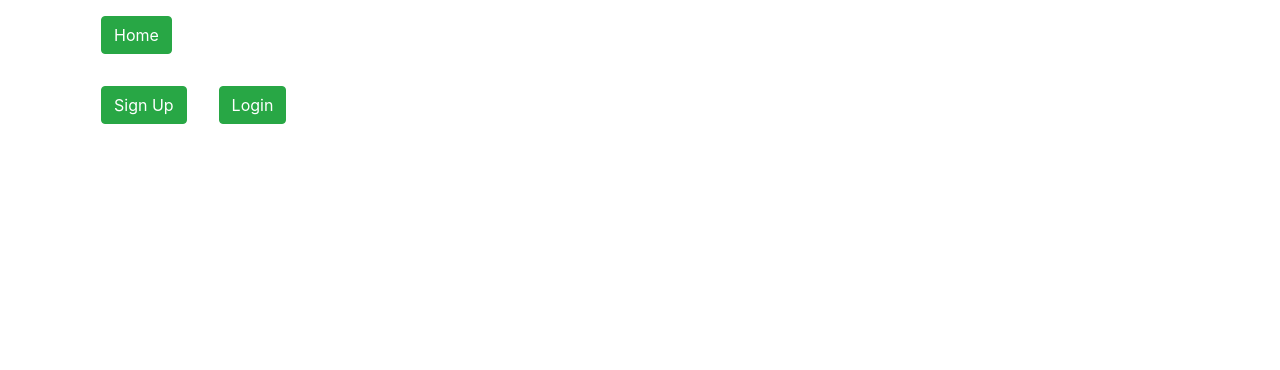
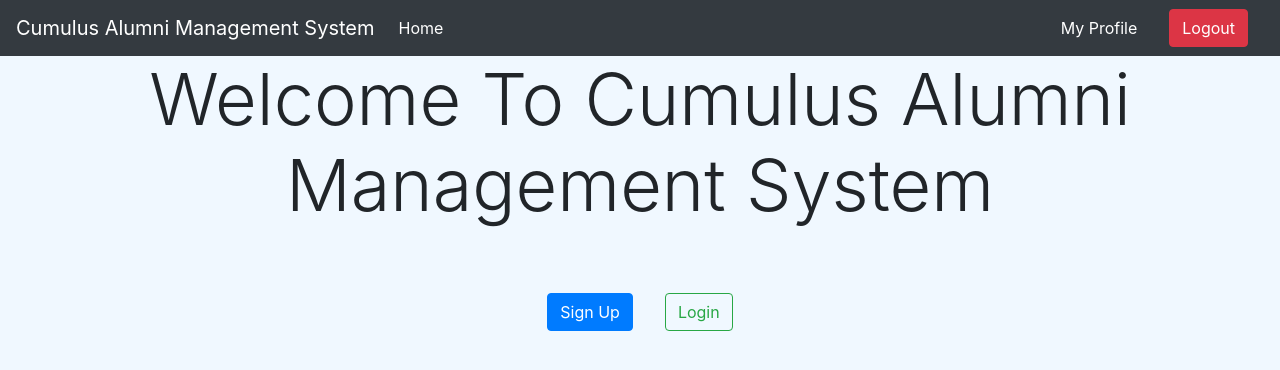
Before and after one commit to testinggrounds221/alumni-mgmnt-mern, a React (Create React App) app: page / in a window 1280 px wide. Shown: the top 370 px of the page. Built offline with nearby package versions, Linux system fonts and the light colour scheme.

Commit message:
final push

```diff
--- a/src/App.js
+++ b/src/App.js
@@ -8,21 +8,20 @@ import Profile from "./views/Profile";
 import Home from "./views/Home";
 import TableView from "./views/TableView";
 import QueryView from "./views/QueryView";
+import Header from "./components/Header";
 import UnauthorizedPage from "./views/UnauthorizedPage";
 import PublicProfile from "./views/PublicProfile";
 import Peers from "./views/Peers";
 
-import { Link } from "react-router-dom";
+//import { Link } from "react-router-dom";
 import history from "./history";
 
 function App() {
   return (
-    <div className="ui container">
-      <Router history={history}>
-        <Link to="/" className="btn btn-success m-3 " role="button">
-          Home
-        </Link>
-        <div>
+    <Router history={history}>
+      <Header />
+      <div className="min-vh-100" style={{ backgroundColor: "#F0F8FF" }}>
+        <div className="ui container">
           <Switch>
             <Route path="/" exact component={Home}></Route>
             <Route path="/signup" component={SignUp} />
@@ -35,8 +34,8 @@ function App() {
             <Route path="/mypeers" component={Peers} />
           </Switch>
         </div>
-      </Router>
-    </div>
+      </div>
+    </Router>
   );
 }
 
--- a/src/api/alumni-mgmnt-backend.js
+++ b/src/api/alumni-mgmnt-backend.js
@@ -5,8 +5,5 @@ const prod = "https://alumni-mgmnt-backend.herokuapp.com";
 
 export default axios.create({
   baseURL: prod,
-  // headers: {
-  //   Authorization:
-  //     "Client-ID 2b98c1afb0aed3b3d94a1866bdc3ac013d21a0c86d236a0fee32355c331c0296",
-  //},
+
 });
--- /dev/null
+++ b/src/components/Header.js
@@ -0,0 +1,45 @@
+import React from "react";
+import { Link } from "react-router-dom";
+import history from "../history";
+class Header extends React.Component {
+  onClickLogout() {
+    localStorage.removeItem("token");
+    history.push("/login");
+  }
+  render() {
+    return (
+      <nav class="navbar navbar-expand-lg navbar-dark bg-dark">
+        <Link class="navbar-brand" to="/">
+          Cumulus Alumni Management System
+        </Link>
+
+        <div class="collapse navbar-collapse" id="navbarText">
+          <ul class="navbar-nav mr-auto">
+            <li class="nav-item active">
+              <Link to="/" className="nav-link " role="button">
+                Home
+              </Link>
+            </li>
+          </ul>
+          <span class="nav-link active text-white">
+            <Link to="/profile" role="button" className="text-white">
+              My Profile
+            </Link>
+          </span>
+          <span
+            className="btn btn-danger mx-3"
+            role="button"
+            onClick={(e) => {
+              e.preventDefault();
+              this.onClickLogout();
+            }}
+          >
+            Logout
+          </span>
+        </div>
+      </nav>
+    );
+  }
+}
+
+export default Header;
--- a/src/components/Record.js
+++ b/src/components/Record.js
@@ -28,7 +28,7 @@ export const Record = ({ onSubmit, user, ...props }) => {
         {auth && (
           <button
             type="button"
-            className="btn btn-outline-danger"
+            className="btn btn-outline-secondary"
             onClick={(e) => {
               e.preventDefault();
               setAuth(false);
--- a/src/views/Home.js
+++ b/src/views/Home.js
@@ -15,17 +15,33 @@ class Home extends React.Component {
   render() {
     return (
       <div>
-        <Link to="/signup" className="btn btn-success m-3 " role="button">
+        <h1 className="cover-heading text-center display-3">
+          Welcome To Cumulus Alumni Management System
+        </h1>
+        <div className="text-center mt-5">
+          <Link
+            to="/signup"
+            className="btn btn-primary m-3 "
+            role="button"
+          >
             Sign Up
           </Link>
           {localStorage.getItem("token") === null && (
-          <Link to="/login" className="btn btn-success m-3 " role="button">
+            <Link
+              to="/login"
+              className="btn btn-outline-success m-3 "
+              role="button"
+            >
               Login
             </Link>
           )}
           {localStorage.getItem("token") !== null && (
             <React.Fragment>
-            <Link to="/profile" className="btn btn-success m-3 " role="button">
+              <Link
+                to="/profile"
+                className="btn btn-outline-secondary m-3 "
+                role="button"
+              >
                 My Profile
               </Link>
               <button
@@ -40,6 +56,7 @@ class Home extends React.Component {
             </React.Fragment>
           )}
         </div>
+      </div>
     );
   }
 }
--- a/src/views/Peers.js
+++ b/src/views/Peers.js
@@ -23,7 +23,7 @@ class Peers extends React.Component {
         {this.state.users.map((user) => {
           return (
             <div class="col-sm-4">
-              <div className="card m-4" style={{ width: "18rem" }}>
+              <div className="card m-4 bg-dark text-white" style={{ width: "20rem" }}>
                 <div className="card-body text-center">
                   <h5 className="card-title">{user.firstName}</h5>
                   <p className="card-text">
--- a/src/views/Profile.js
+++ b/src/views/Profile.js
@@ -78,10 +78,10 @@ class Profile extends React.Component {
           <div className="h5 mt-4"></div>
 
           <hr className="my-4" />
-          <Link to={newTo} className="btn btn-success m-3" role="button">
+          <Link to={newTo} className="btn btn-outline-success m-3" role="button">
             All Students
           </Link>
-          <Link to={toQuery} className="btn btn-success m-3" role="button">
+          <Link to={toQuery} className="btn btn-outline-success m-3" role="button">
             Query Students
           </Link>
 
--- a/src/views/PublicProfile.js
+++ b/src/views/PublicProfile.js
@@ -49,16 +49,6 @@ class PublicProfile extends React.Component {
               : "Not Authenticated yet"}
           </div>
           <hr className="my-4" />
-          <p>{this.state.user.permanent_address}</p>
-          <button
-            className="btn btn-danger"
-            onClick={(e) => {
-              e.preventDefault();
-              this.onClickLogout();
-            }}
-          >
-            Logout
-          </button>
         </div>
       </div>
     );
--- a/src/views/QueryView.js
+++ b/src/views/QueryView.js
@@ -129,7 +129,7 @@ class QueryView extends React.Component {
       <div>
         {this.filterBar()}
 
-        <table className="table">
+        <table className="m-5 p-5 table table-dark table-striped">
           <thead>
             <tr className="text-center">
               <th>Name</th>
--- a/src/views/TableView.js
+++ b/src/views/TableView.js
@@ -42,8 +42,8 @@ class TableView extends React.Component {
 
   render() {
     return (
-      <div>
-        <table className="table">
+      <div className="p-5">
+        <table className="p-5 table table-dark table-striped">
           <thead>
             <tr className="text-center">
               <th>Name</th>
```
Lines whose indentation alone changed are shown as unchanged.
